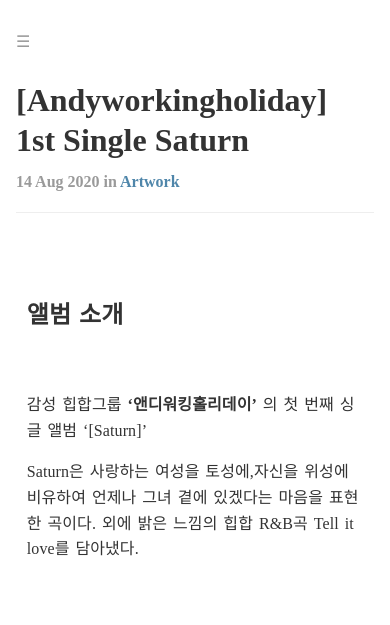
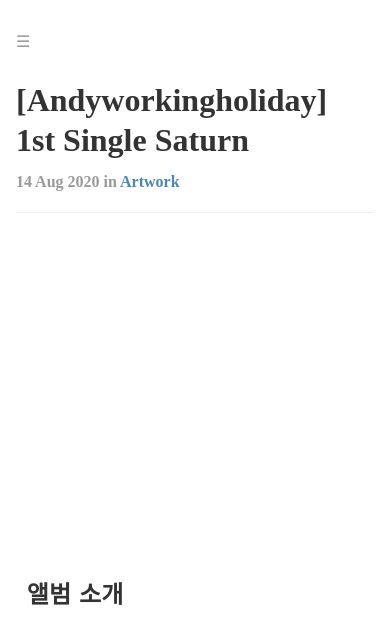
Before and after one commit to andyworkingholiday/andyworkingholiday.github.io, a Jekyll site: the page built from _posts/Artwork/2020-08-14-artwork-saturn.md, in a window 390 px wide. Shown: the top 625 px of the page. Built offline with Jekyll 4.4.1, drawn with Linux system fonts in a browser that asks for light colours; nearby versions of some CDN libraries; comment, search, counter and statistics services are not loaded; grey boxes are pictures that could not be loaded.

Commit message:
1st push

```diff
--- a/_includes/head.html
+++ b/_includes/head.html
@@ -17,13 +17,13 @@
 {% endfor %}
 
 {% if page.header-img %}
-  <meta property="og:image" content="{{ site.url }}/assets/로고3.PNG">
+  <meta property="og:image" content="{{ site.url }}/assets/{{ page.header-img }}">
   <br/>
 {% elsif tag.header-img %}
-  <meta property="og:image" content="{{ site.url }}/assets/로고3.PNG">
+  <meta property="og:image" content="{{ site.url }}/assets/{{ tag.header-img }}">
   <br/>
 {% else %}
-  <meta property="og:image" content="{{ site.url }}/assets/로고3.PNG">
+  <meta property="og:image" content="{{ site.url }}/assets/img/logo.png">
 {% endif %}
 
 <meta property="og:image:width" content="640" />
--- a/_includes/post.html
+++ b/_includes/post.html
@@ -1,99 +1,68 @@
 {% assign post = include.post %}
 
-<article
-  id="post-{{ post.id | slice: 1,9999 }}"
-  class="post{% if include.link_title %} mb6{% endif %}"
-  role="article"
->
+<article id="post-{{ post.id | slice: 1,9999 }}" class="post{% if include.link_title %} mb6{% endif %}" role="article">
   <header>
-    <h1 class="post-title" >
-      {% if include.link_title %}<a
-        href="{{ post.url | relative_url }}"
-        data-flip="title" style="color:black"
-        >{% endif %} {{ post.title }} {% if include.link_title %}</a
-      >{% endif %}
+    <h1 class="post-title">
+      {% if include.link_title %}<a href="{{ post.url | relative_url }}" data-flip="title">{% endif %}
+        {{ post.title }}
+      {% if include.link_title %}</a>{% endif %}
     </h1>
 
     <p class="post-date heading">
-      <time datetime="{{ post.date | date_to_xmlschema }}"
-        >{{ post.date | date: "%d %b %Y" }}</time
-      >
-      {% include tag-list.html tags=post.categories
-      meta=site.featured_categories start_with="in " separator=" / " %} {%
-      include tag-list.html tags=post.tags meta=site.featured_tags
-      start_with="on " separator=", " %}
+      <time datetime="{{ post.date | date_to_xmlschema }}">{{ post.date | date: "%d %b %Y" }}</time>
+      {% include tag-list.html tags=post.categories meta=site.featured_categories start_with="in " separator=" / " %}
+      {% include tag-list.html tags=post.tags meta=site.featured_tags start_with="on " separator=", " %}
     </p>
 
     {% include message.html text=post.description %}
   </header>
-  {% for tag_slug in post.tags %} {% unless tag.header-img %} {% assign tag =
-  site.featured_tags | where: "slug", tag_slug | first %} {% endunless %} {%
-  endfor %}
+  {% for tag_slug in post.tags %}
+    {% unless tag.header-img %}
+      {% assign tag = site.featured_tags | where: "slug", tag_slug | first %}
+    {% endunless %}
+  {% endfor %}
 
-  <script
-    async
-    src="//pagead2.googlesyndication.com/pagead/js/adsbygoogle.js"
-  ></script>
+  <script async src="//pagead2.googlesyndication.com/pagead/js/adsbygoogle.js"></script>
   {% unless include.excerpt %}
     <div class="markdown-body">
-    <!-- {% if post.header-img %}<div class="head-image"><img
-        src="{{ site.url }}/{% if post.header-img %}assets/{{ post.header-img }}{% endif %}" /></div>
-    <br />{% elsif tag.header-img %}
-    <div class="head-image"><img src="{{ site.url }}/assets/{{ tag.header-img }}" /></div>
-    <br />{% endif %} -->
+
+{% if post.header-img %}<div class="head-image"><img src="{{ site.url }}/{% if post.header-img %}assets/{{ post.header-img }}{% endif %}"/></div>
+<br/>{% elsif tag.header-img %}
+<div class="head-image"><img src="{{ site.url }}/assets/{{ tag.header-img }}"/></div>
+<br/>{% endif %}
 <style>
-      .myAd1190 {
-        width: 48%;
-        height: 280px;
-      }
-
-      .myAd1290 {
-        width: 48%;
-        height: 280px;
-      }
-
-      @media (max-width: 800px) {
-        .myAd1190 {
-          display: none;
-        }
-
-        .myAd1290 {
-          width: 98%;
-        }
-      }
-
-      .row {
-        display: flex;
-        justify-content: space-between;
-        align-items: center;
-        height: 300px;
-      }
-
-      .row-center {
-        display: flex;
-        justify-content: center;
-        height: 258px;
-      }
+.myAd1190 { display:block; width:98%; height: 280px; }
+@media(min-width: 600px) { .myAd1190 { display: none; } }
 </style>
+<ins class="adsbygoogle myAd1190"
+    data-ad-client="ca-pub-9134477021095729"
+    data-ad-slot="6559875097"
+    ></ins>
 <script>
 (adsbygoogle = window.adsbygoogle || []).push({});
 </script>
-
-    <br />
+<br/>
       {{ post.content }}
-    <br />
-    <br />
-  </div>
+      <br/>
+      <br/>
+      <!-- 블로그-하단-반응형 -->
+      <ins class="adsbygoogle"
+          style="display:block; width:100%; height:300px;"
+          data-ad-client="ca-pub-9134477021095729"
+          data-ad-slot="2380354290"
+          data-ad-format="auto"></ins>
       <script>
       (adsbygoogle = window.adsbygoogle || []).push({});
       </script>
-  {% else %} {{ post.excerpt }}
-  <p class="read-more">
-    <a class="heading" href="{{ post.url | relative_url }}" data-flip="title"
-      >Continue reading
-    </a>
-  </p>
+    </div>
+    <script>
+
+    </script>
+  {% else %}
+    {{ post.excerpt }}
+    <p class="read-more"><a class="heading" href="{{ post.url | relative_url }}" data-flip="title">Continue reading </a></p>
   {% endunless %}
+
 </article>
 {% unless include.link_title %}
   <hr class="dingbat" />
@@ -101,19 +70,17 @@
   <div class="share">
       <h2>Share this post</h2>
       <div class="share-body">
-    <a
-      href="http://twitter.com/share?text={{ page.title }}&amp;url={{ site.url }}{{ page.url }}"
-      onclick="window.open(this.href, 'twitter-share', 'width=550,height=235');return false;"
-    >
-      <span class="icon-twitter"> </span>
+        <a href="http://twitter.com/share?text={{ page.title }}&amp;url={{ site.url }}{{ page.url }}"
+    onclick="window.open(this.href, 'twitter-share', 'width=550,height=235');return false;">
+            <span class="icon-twitter">
+            </span>
         </a>
-    <a
-      href="https://www.facebook.com/sharer/sharer.php?u={{ site.url }}{{ page.url }}"
-      onclick="window.open(this.href, 'facebook-share','width=580,height=296');return false;"
-    >
-      <span class="icon-facebook"> </span>
+        <a href="https://www.facebook.com/sharer/sharer.php?u={{ site.url }}{{ page.url }}"
+    onclick="window.open(this.href, 'facebook-share','width=580,height=296');return false;">
+            <span class="icon-facebook">
+            </span>
         </a>
     </div>
   </div>
-<br />
+  <br/>
 {% endunless %}
```
Also changed, not shown: _includes/contents.html (+18 -12 lines), _includes/link.html (line endings or trailing spaces), 3 other files. Lines whose indentation alone changed are shown as unchanged.
